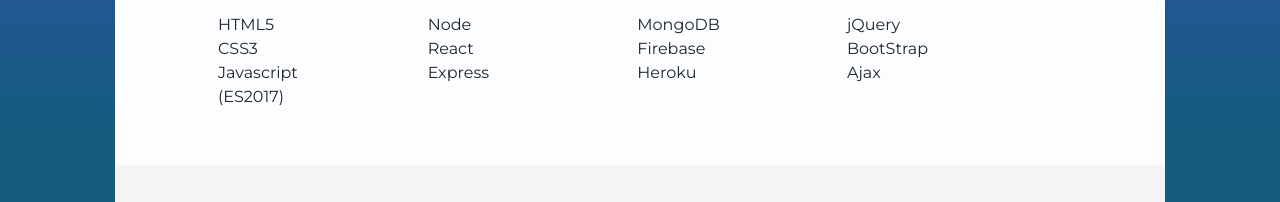
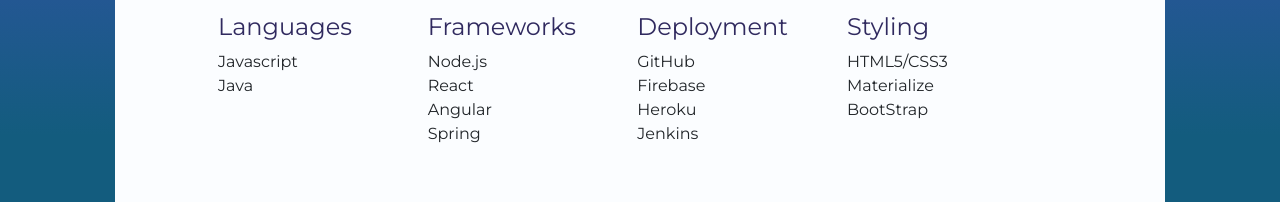
Before and after one commit to ajtalford/portfolio, a website: page index.html in a window 1280 px wide. Shown: the part 581-783 px from the top of the page. Drawn offline with nearby package versions, Linux system fonts and the light colour scheme.

Commit message:
updated firbase apps

```diff
--- a/index.html
+++ b/index.html
@@ -1,3 +1,4 @@
+
 <!doctype html>
 <html class="no-js">
 
@@ -38,43 +39,52 @@
             </div>
         </section>
 
+
+
         <!-- Skills Section -->
         <section class="skills">
             <h2 class="skill-section mb-3">Skills</h2>
             <ul class="float-left col-2 list-unstyled ml-5">
-            <li>HTML5</li>
-            <li>CSS3</li>
-            <li>Javascript (ES2017)</li>
+        <h2>Languages</h2>
+            <li>Javascript</li>
+            <li>Java</li>
+        </ul>
+
+        <ul class="float-left col-2 list-unstyled ml-5">
+        <h2>Frameworks</h2>
+            <li>Node.js</li>
+            <li>React</li>
+            <li>Angular</li>
+            <li>Spring</li>
         </ul>
         <ul class="float-left col-2 list-unstyled ml-5">
-            <li>Node</li>
-            <li>React</li>
-            <li>Express</li>
-        </ul>
-        <ul class="float-left col-2 list-unstyled ml-5">
-            <li>MongoDB</li>
-            <li>Firebase </li>
+        <h2>Deployment</h2>
+            <li>GitHub</li>
+            <li>Firebase</li>
             <li>Heroku</li>
+            <li>Jenkins</li>
         </ul>
         <ul class="float-left  col-2 list-unstyled ml-5">
-            <li>jQuery</li>
+            <h2>Styling</h2>
+            <li>HTML5/CSS3</li>
+            <li>Materialize</li>
             <li>BootStrap</li>
-            <li>Ajax</li>
+
         </ul>
 
             </section>
             <section>
                 <div>
-                <h2 class="skill-section mb-5">Projects</h2>
+                        <h2 class="skill-section mb-3">Projects</h2>
                     <div class="card ml-4 p-1 float-left" style="width: 18rem;">
-                <a href="https://ajtalford.github.io/BlackBox/"><img class="card-img-top" src="assets/images/blackBox.png" alt="movie search"></a>
+                        <a href="https://blackboxx.firebaseapp.com" target="blank"><img class="card-img-top" src="assets/images/blackBox.png" alt="movie search"></a>
                         <div class="card-body">
                           <p class="card-text">Some quick example text to build on the card title and make up the bulk of the card's content.</p>
                         </div>
                       </div>
 
                       <div class="card p-1 float-left ml-4" style="width: 18rem;">
-                <a href="https://react-slacker-38ee6.firebaseapp.com/">
+                        <a href="https://react-slacker-38ee6.firebaseapp.com/" target="blank">
                         <img class="card-img-top" src="assets/images/devConnect.png" alt="chat app"></a>
                         <div class="card-body">
                           <p class="card-text">Some quick example text to build on the card title and make up the bulk of the card's content.</p>
@@ -88,11 +98,13 @@
                         </div>
                       </div>  -->
                       <div class="card mb-5 p-1 ml-4 float-left" style="width: 18rem;">
-                    <a href="https://ajtalford.github.io/RottenPotatoes/"><img class="card-img-top" src="assets/images/rotten.png" alt="music search"></a>
+                            <a href="https://ajtalford.github.io/RottenPotatoes/" target="blank"><img class="card-img-top" src="assets/images/rotten.png" alt="music search"></a>
                         <div class="card-body">
                           <p class="card-text">Some quick example text to build on the card title and make up the bulk of the card's content.</p>
                         </div>
                       </div>
+
+                </section>
 
         </section>
 
```
Lines whose indentation alone changed are shown as unchanged.
